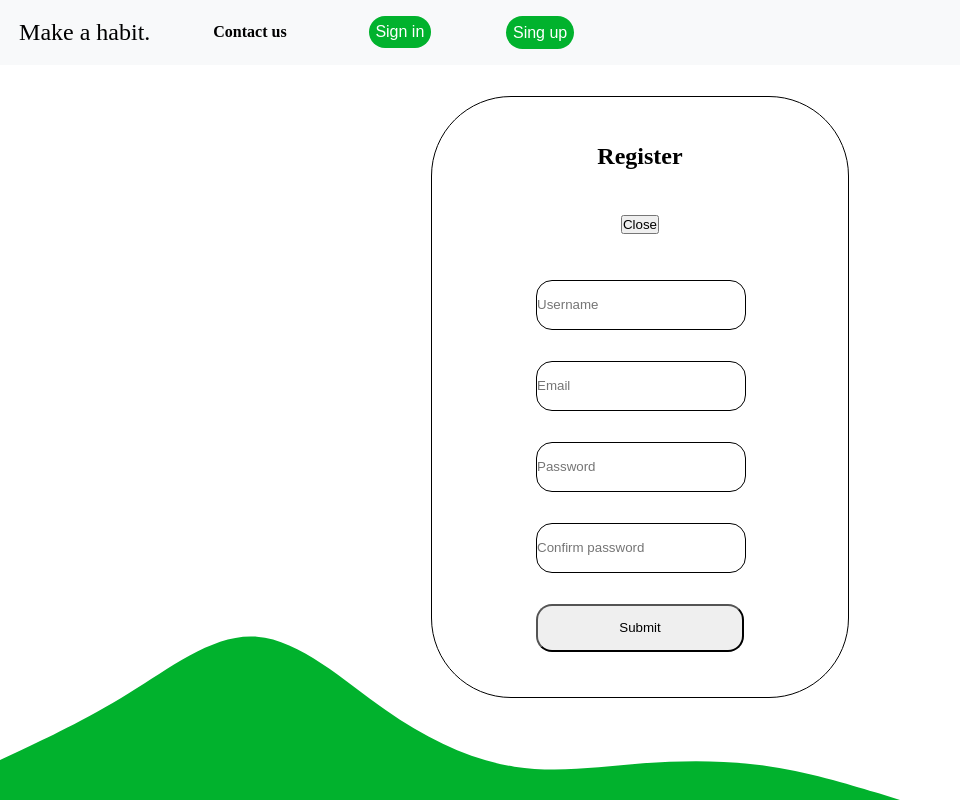
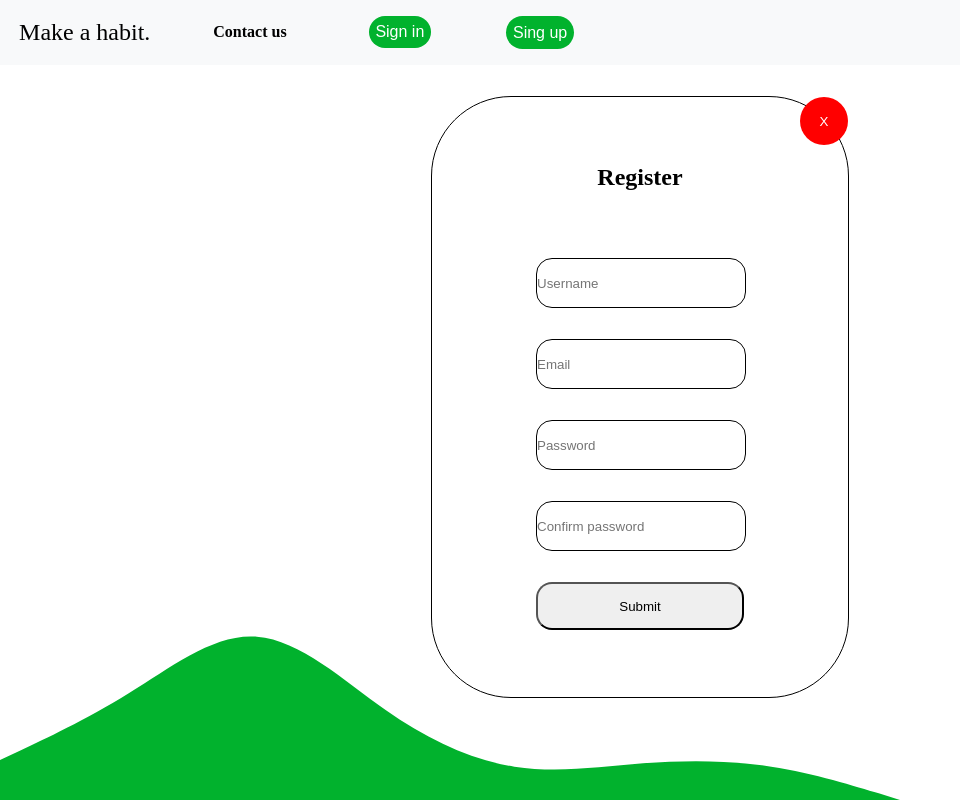
Before and after one commit to Franper02/MakeAHabit-React, a React (Create React App) app in the folder reactapp/: page / in a window 1280 px wide. Both pictures are taken after a click on the element "Get Started". Shown: the whole page, without its empty margins (0-960 px from the left). Built offline with nearby package versions, Linux system fonts and the light colour scheme.

Commit message:
Styled buttons for forms

```diff
--- a/reactapp/src/forms/form.css
+++ b/reactapp/src/forms/form.css
@@ -23,6 +23,7 @@
   background-color: white;
   border: 1px solid black;
   border-radius: 5rem;
+  position: relative;
 }
 
 .form{
@@ -57,3 +58,20 @@
   aspect-ratio: 1/0.23;
   border-radius: 1rem;
 }
+
+.close-form-button{
+  aspect-ratio: 1/1;
+  min-width: 3rem;
+  background-color: red;
+  position: absolute;
+  color: white;
+  top: 0;
+  right: 0;
+  border-radius: 100%;
+  border: none;
+}
+
+.close-form-button:hover{
+  background-color: brown;
+  cursor: pointer;
+}
--- a/reactapp/src/forms/form.jsx
+++ b/reactapp/src/forms/form.jsx
@@ -8,7 +8,7 @@ export function RegisterForm(props){
             <div className="form-container">
                 <div className="card-wrapper">
                     <h2 className="card-title">Register</h2>
-                    <button onClick={props.closeForm}>Close</button>
+                    <button className="close-form-button" onClick={props.closeForm}>X</button>
                     <form className="form" action="/register" method="POST">
                         <div className="fields">
                             <div className="input-container">
@@ -44,7 +44,7 @@ export function LoginForm(props){
             <div className="form-container">
                 <div className="card-wrapper">
                     <h2 className="card-title">Login</h2>
-                    <button onClick={props.closeForm}>Close</button>
+                    <button className="close-form-button" onClick={props.closeForm}>X</button>
                     <form className="form" action="/login" method="POST">
                         <div className="fields">
                             <div className="input-container">
```
Also changed, not shown: 2 other files (tests, documents, lock files or other folders).
